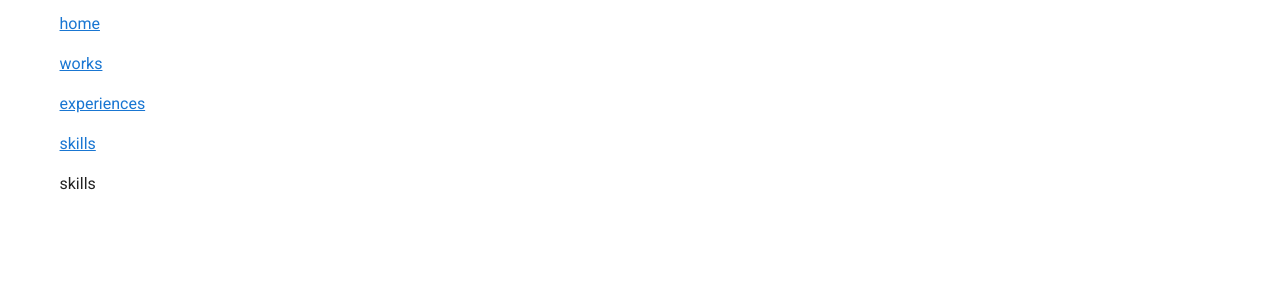
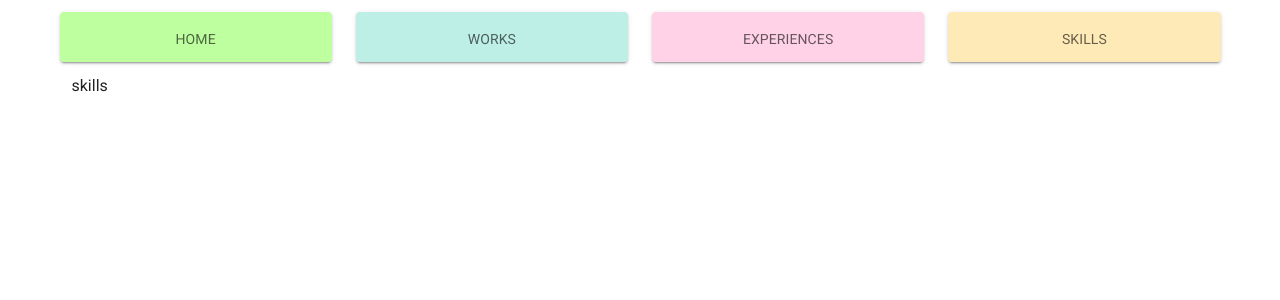
Before and after one commit to wafuwafu13/portfolio, a Vue app: page /skills in a window 1280 px wide. Shown: the top 300 px of the page. Built offline with nearby package versions, Linux system fonts and the light colour scheme.

Commit message:
routing card

```diff
--- a/src/components/Base.vue
+++ b/src/components/Base.vue
@@ -1,10 +1,46 @@
 <template>
   <v-container>
-    <p><router-link to="/">home</router-link></p>
-    <p><router-link to="/works">works</router-link></p>
-    <p><router-link to="/experiences">experiences</router-link></p>
-    <p><router-link to="/skills">skills</router-link></p>
-    <router-view></router-view>
+    <v-row>
+      <v-col :cols="3">
+        <v-card to="/" raised color="#BEFF9F" height="50">
+          <v-card-text>
+            <v-layout justify-center>
+              <p>HOME</p>
+           </v-layout>
+          </v-card-text>
+        </v-card>
+      </v-col>
+      <v-col :cols="3">
+        <v-card to="/works" raised color="#BEEFE6" height="50">
+          <v-card-text>
+            <v-layout justify-center>
+                <p>WORKS</p>
+            </v-layout>
+          </v-card-text>
+        </v-card>
+      </v-col>
+      <v-col :cols="3">
+        <v-card to="/experiences" raised color="#FFD2E8" height="50">
+          <v-card-text>
+            <v-layout justify-center>
+                <p>EXPERIENCES</p>
+            </v-layout>
+          </v-card-text>
+        </v-card>
+      </v-col>
+      <v-col :cols="3">
+        <v-card to="/skills" raised color="#FEEAB7" height="50">
+          <v-card-text>
+            <v-layout justify-center>
+                <p color="red" fontSize="100px">SKILLS</p>
+            </v-layout>
+          </v-card-text>
+        </v-card>
+      </v-col>
+    </v-row>
+    <v-container>
+      <router-view></router-view>
+    </v-container>
   </v-container>
 </template>
 
```
